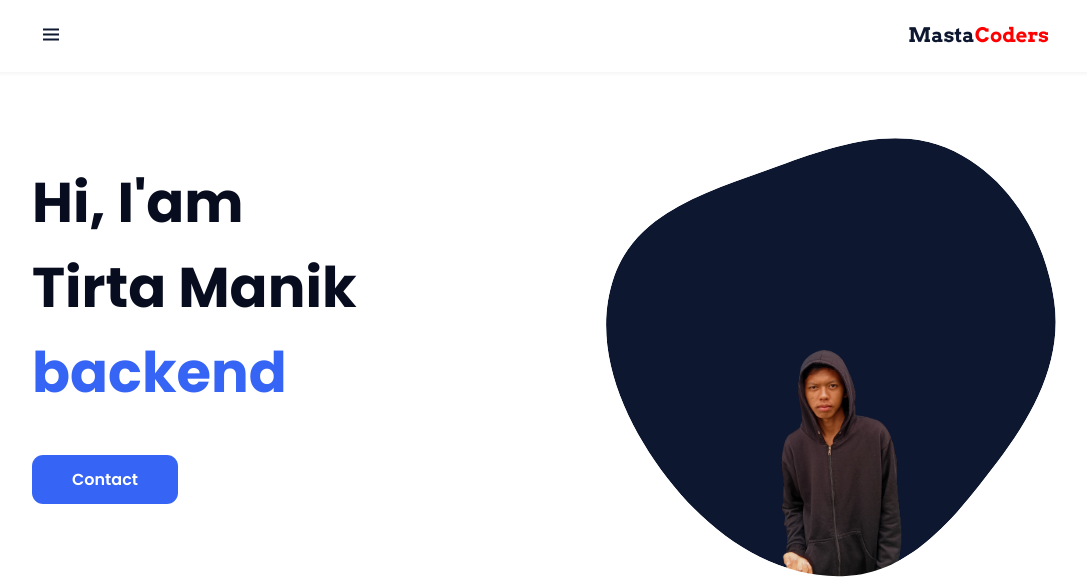
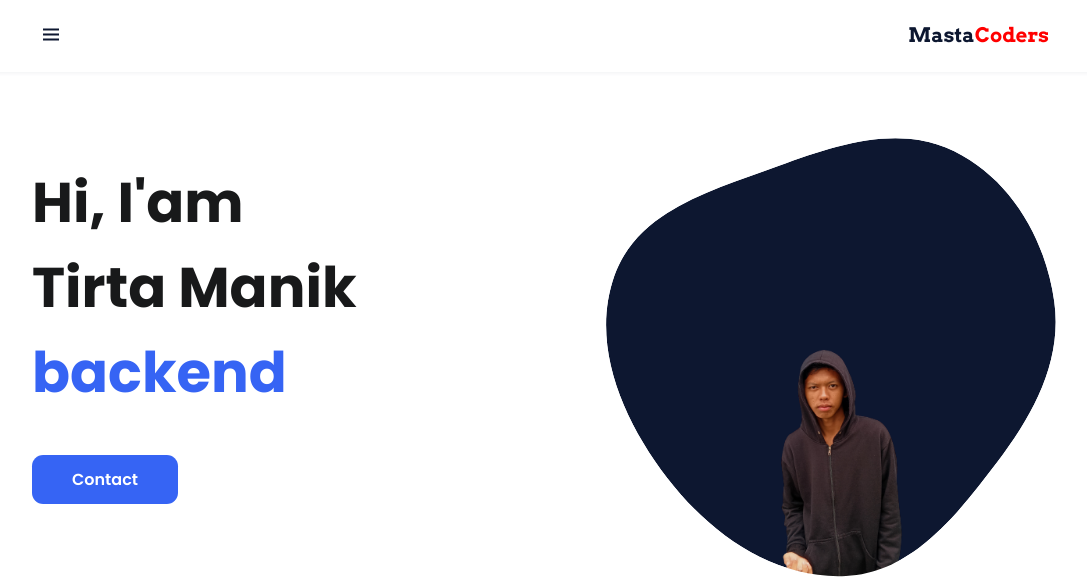
Before and after one commit to cibeys/masta.coders.github.io, a plain HTML site: page index.html in a window 1280 px wide. Shown: the top 581 px of the page, without its empty margins (96-1183 px from the left). Drawn offline with nearby package versions, Linux system fonts and the light colour scheme; a web font is replaced by a local one.

Commit message:
Update style.css

```diff
--- a/style.css
+++ b/style.css
@@ -29,7 +29,7 @@
   --z-fixed: 100;
     /*===== Colores =====*/
   --first-color: #3664f4;
-  --dark-color: #070d1f;
+  --dark-color: #18191a;
   --dark-color-alt: #282b3a;
   --white-color: #e6e7e9;
   --cyan-color: cyan;
```
